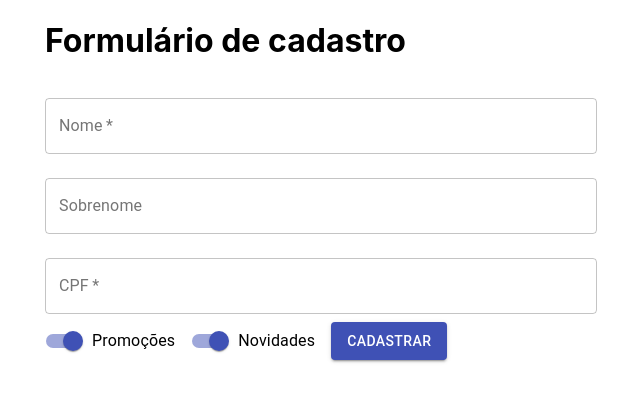
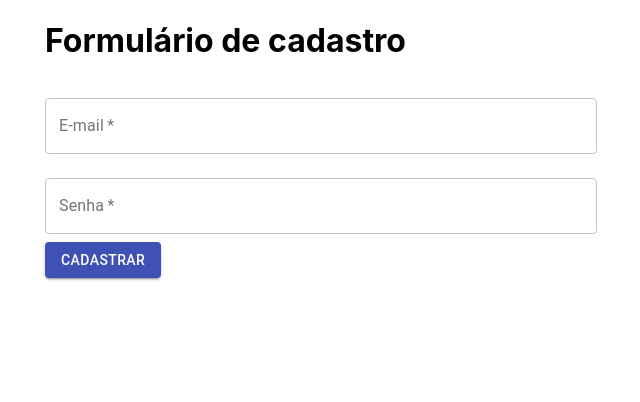
Before and after one commit to daluzrd/formulario_cadastro_react, a React (Create React App) app: page / in a window 1280 px wide. Shown: the top 402 px of the page, without its empty margins (319-959 px from the left). Built offline with nearby package versions, Linux system fonts and the light colour scheme.

Commit message:
SPA, dadosUsuario, dadosPessoais, dadosEntrega

```diff
--- a/src/App.js
+++ b/src/App.js
@@ -1,5 +1,5 @@
 import React from "react";
-import FormularioCadastro from "./components/FormularioCadastro";
+import FormularioCadastro from "./components/FormularioCadastro/FormularioCadastro.jsx";
 import "./App.css";
 import { Container } from "@material-ui/core";
 
--- /dev/null
+++ b/src/components/FormularioCadastro/DadosEntrega.jsx
@@ -0,0 +1,55 @@
+import { Button, TextField } from "@material-ui/core";
+import React from "react";
+
+function DadosEntrega() {
+	return (
+		<form>
+			<TextField
+				id="cep"
+				label="CEP"
+				type="text"
+				variant="outlined"
+				margin="normal"
+				required
+			/>
+            <TextField
+                id="endereco"
+                label="Endereço"
+                type="text"
+                variant="outlined"
+                margin="normal"
+                fullWidth
+                required
+            />
+			<TextField
+				id="numero"
+				label="Número"
+				type="text"
+				variant="outlined"
+				margin="normal"
+				required
+			/>
+			<TextField
+				id="bairro"
+				label="Bairro"
+				type="text"
+				variant="outlined"
+				margin="normal"
+				required
+			/>
+			<TextField
+				id="cidade"
+				label="Cidade"
+				type="text"
+				variant="outlined"
+				margin="normal"
+				required
+			/>
+			<Button type="submit" variant="contained" color="primary" fullWidth>
+				Finalizar Cadastro
+			</Button>
+		</form>
+	);
+}
+
+export default DadosEntrega;
--- /dev/null
+++ b/src/components/FormularioCadastro/DadosPessoais.jsx
@@ -0,0 +1,115 @@
+import React, { useState } from "react";
+import {
+	Button,
+	FormControlLabel,
+	FormGroup,
+	Switch,
+	TextField,
+} from "@material-ui/core";
+import * as Cpf from "../../data/cpf.js";
+
+
+function DadosPessoais({ cadastrar, setEtapa }) {
+	const [nome, setNome] = useState("");
+	const [sobrenome, setSobrenome] = useState("");
+	const [cpf, setCpf] = useState("");
+	const [promocoes, setPromocoes] = useState(true);
+	const [novidades, setNovidades] = useState(true);
+	const [erros, setErros] = useState({ cpf: { valido: true, texto: "" } });
+
+	return (
+		<form
+			onSubmit={(event) => {
+				event.preventDefault();
+				const cpfErros = Cpf.validaCpf(cpf) ;
+				if (cpfErros.valido)
+				cadastrar({
+					nome,
+					sobrenome,
+					cpf,
+					promocoes,
+					novidades,
+				});
+				setErros({ cpf: cpfErros });
+				setEtapa(2);
+			}}
+		>
+			<TextField
+				value={nome}
+				onChange={(event) => {
+					setNome(event.target.value);
+				}}
+				type="text"
+				id="nome"
+				label="Nome"
+				variant="outlined"
+				margin="normal"
+				fullWidth
+				required={true}
+			/>
+			<TextField
+				value={sobrenome}
+				onChange={(event) => {
+					setSobrenome(event.target.value);
+				}}
+				type="text"
+				id="sobrenome"
+				label="Sobrenome"
+				variant="outlined"
+				margin="normal"
+				fullWidth
+			/>
+			<TextField
+				value={cpf}
+				onChange={(event) => {
+					setCpf(Cpf.formataCpf(event.target.value));
+				}}
+				onBlur={() => {
+					setErros({ cpf: Cpf.validaCpf(cpf) });
+				}}
+				error={!erros.cpf.valido}
+				helperText={erros.cpf.texto}
+				type="text"
+				id="cpf"
+				label="CPF"
+				variant="outlined"
+				margin="normal"
+				fullWidth
+				required={true}
+			/>
+			<FormGroup row>
+				<FormControlLabel
+					id="promocoes"
+					label="Promoções"
+					control={
+						<Switch
+							color="primary"
+							checked={promocoes}
+							onChange={(event) => {
+								setPromocoes(event.target.checked);
+							}}
+						/>
+					}
+				/>
+				<FormControlLabel
+					id="novidades"
+					label="Novidades"
+					control={
+						<Switch
+							color="primary"
+							checked={novidades}
+							onChange={(event) => {
+								setNovidades(event.target.checked);
+							}}
+						/>
+					}
+				/>
+				<Button type="submit" variant="contained" color="primary">
+					Cadastrar
+				</Button>
+			</FormGroup>
+		</form>
+	);
+}
+
+export default DadosPessoais;
--- /dev/null
+++ b/src/components/FormularioCadastro/DadosUsuario.jsx
@@ -0,0 +1,37 @@
+import { Button, TextField } from "@material-ui/core";
+import React from "react";
+
+function DadosUsuario({ setEtapa }) {
+	return (
+		<form
+			onSubmit={(event) => {
+				event.preventDefault();
+				setEtapa(1);
+			}}
+		>
+			<TextField
+				id="email"
+				type="email"
+				label="E-mail"
+				variant="outlined"
+				margin="normal"
+				fullWidth
+				required
+			/>
+			<TextField
+				id="senha"
+				label="Senha"
+				type="password"
+				variant="outlined"
+				margin="normal"
+				fullWidth
+				required
+			/>
+			<Button type="submit" variant="contained" color="primary">
+				Cadastrar
+			</Button>
+		</form>
+	);
+}
+
+export default DadosUsuario;
--- a/src/components/FormularioCadastro/FormularioCadastro.jsx
+++ b/src/components/FormularioCadastro/FormularioCadastro.jsx
@@ -1,114 +1,26 @@
-import React, { useState } from "react";
-import {
-	Button,
-	FormControlLabel,
-	FormGroup,
-	Switch,
-	TextField,
-} from "@material-ui/core";
-import * as Cpf from "../../data/cpf.js";
-
+import { Typography } from "@material-ui/core";
+import React, { Fragment, useState } from "react";
+import DadosEntrega from "./DadosEntrega.jsx";
+import DadosPessoais from "./DadosPessoais.jsx";
+import DadosUsuario from "./DadosUsuario.jsx";
 
 function FormularioCadastro({ cadastrar }) {
-	const [nome, setNome] = useState("");
-	const [sobrenome, setSobrenome] = useState("");
-	const [cpf, setCpf] = useState("");
-	const [promocoes, setPromocoes] = useState(true);
-	const [novidades, setNovidades] = useState(true);
-	const [erros, setErros] = useState({ cpf: { valido: true, texto: "" } });
+	const [etapaAtual, setEtapaAtual] = useState(0);
 
-	return (
-		<form
-			onSubmit={(event) => {
-				event.preventDefault();
-				const cpfErros = Cpf.validaCpf(cpf) ;
-				if (cpfErros.valido)
-				cadastrar({
-					nome,
-					sobrenome,
-					cpf,
-					promocoes,
-					novidades,
-				});
-				setErros({ cpf: cpfErros });
-			}}
-		>
-			<TextField
-				value={nome}
-				onChange={(event) => {
-					setNome(event.target.value);
-				}}
-				type="text"
-				id="nome"
-				label="Nome"
-				variant="outlined"
-				margin="normal"
-				fullWidth
-				required={true}
-			/>
-			<TextField
-				value={sobrenome}
-				onChange={(event) => {
-					setSobrenome(event.target.value);
-				}}
-				type="text"
-				id="sobrenome"
-				label="Sobrenome"
-				variant="outlined"
-				margin="normal"
-				fullWidth
-			/>
-			<TextField
-				value={cpf}
-				onChange={(event) => {
-					setCpf(Cpf.formataCpf(event.target.value));
-				}}
-				onBlur={() => {
-					setErros({ cpf: Cpf.validaCpf(cpf) });
-				}}
-				error={!erros.cpf.valido}
-				helperText={erros.cpf.texto}
-				type="text"
-				id="cpf"
-				label="CPF"
-				variant="outlined"
-				margin="normal"
-				fullWidth
-				required={true}
-			/>
-			<FormGroup row>
-				<FormControlLabel
-					id="promocoes"
-					label="Promoções"
-					control={
-						<Switch
-							color="primary"
-							checked={promocoes}
-							onChange={(event) => {
-								setPromocoes(event.target.checked);
-							}}
-						/>
-					}
-				/>
-				<FormControlLabel
-					id="novidades"
-					label="Novidades"
-					control={
-						<Switch
-							color="primary"
-							checked={novidades}
-							onChange={(event) => {
-								setNovidades(event.target.checked);
-							}}
-						/>
-					}
-				/>
-				<Button type="submit" variant="contained" color="primary">
-					Cadastrar
-				</Button>
-			</FormGroup>
-		</form>
-	);
+	function formularioAtual(etapa) {
+		switch (etapa) {
+			case 0:
+				return <DadosUsuario setEtapa={setEtapaAtual} />;
+			case 1:
+				return <DadosPessoais cadastrar={cadastrar} setEtapa={setEtapaAtual} />;
+			case 2:
+				return <DadosEntrega setEtapa={setEtapaAtual} />;
+			default:
+				return <Typography>Erro ao selecionar formulário</Typography>;
+		}
+	}
+
+	return <Fragment>{formularioAtual(etapaAtual)}</Fragment>;
 }
 
 export default FormularioCadastro;
--- a/src/components/FormularioCadastro/index.js
+++ /dev/null
@@ -1,2 +0,0 @@
-import FormularioCadastro from "./FormularioCadastro.jsx";
-export default FormularioCadastro;
```
